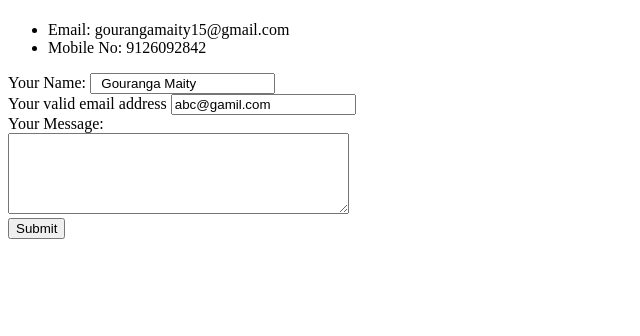
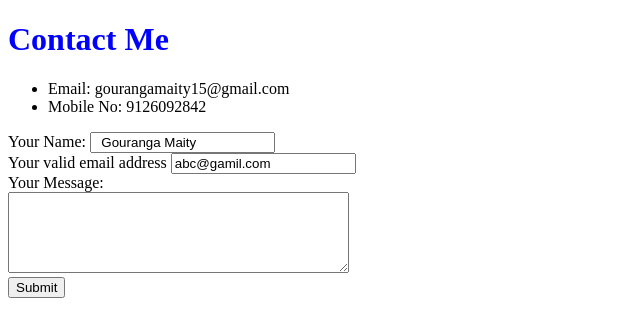
Before and after one commit to gourangamaity15/cv, a plain HTML site: page contact_me.html in a window 1280 px wide. Shown: the whole page, without its empty margins (0-640 px from the left). Drawn offline with Linux system fonts and the light colour scheme.

Commit message:
Update contact_me.html

```diff
--- a/contact_me.html
+++ b/contact_me.html
@@ -6,7 +6,7 @@
         <title>My Contact Details</title>
     </head>
     <body>
-        <h1 style="color:blue;"></h1>
+        <h1 style="color:blue;">Contact Me</h1>
        <ul>
         <li>Email: gourangamaity15@gmail.com</li>
         <li>Mobile No: 9126092842</li>
```
